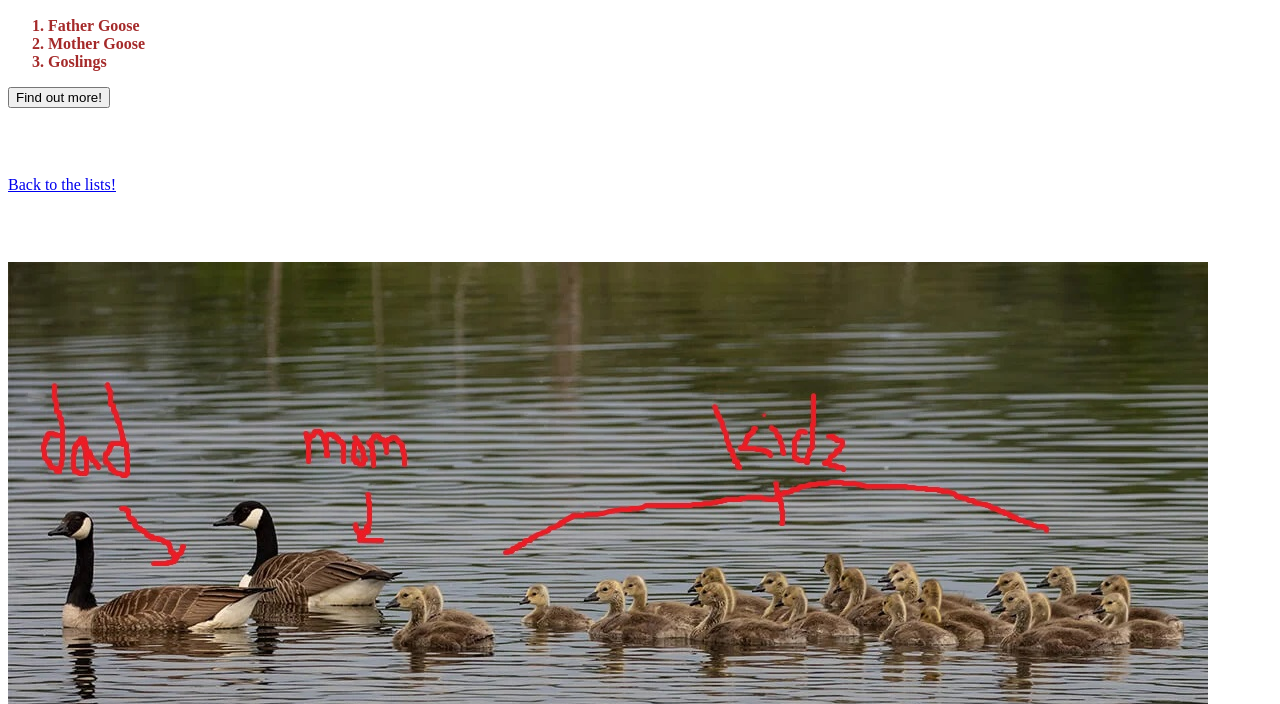
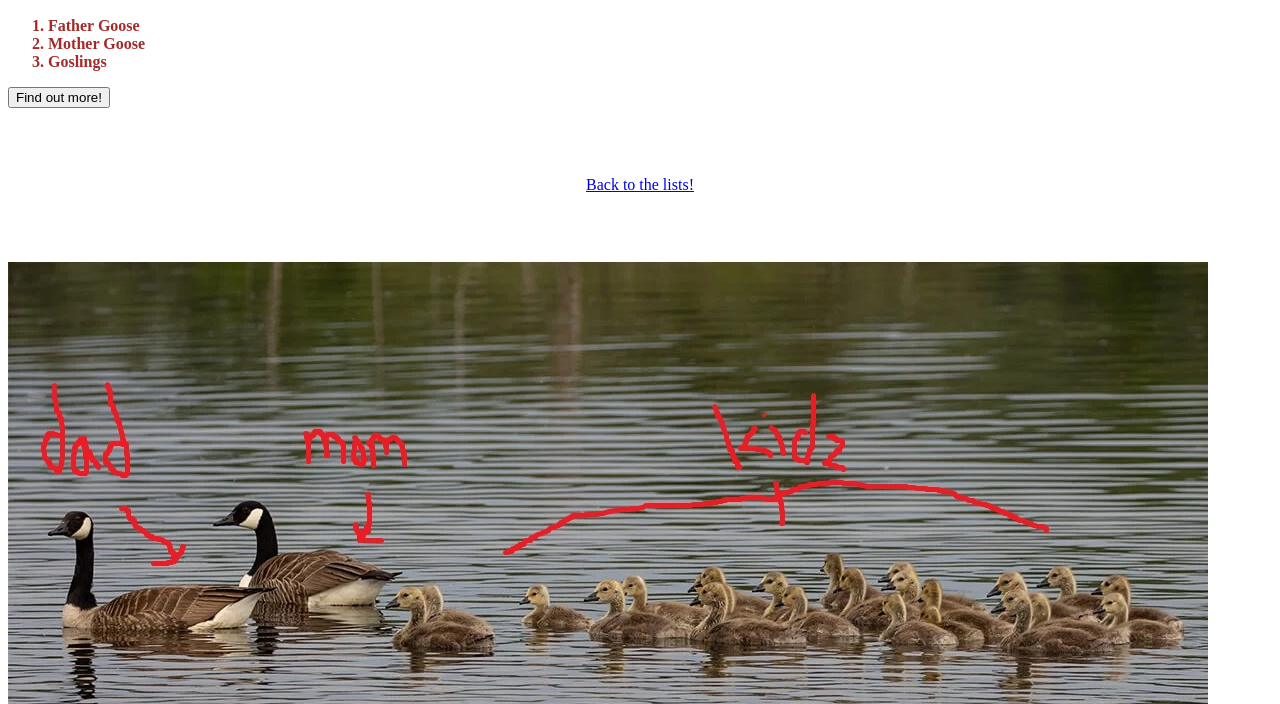
Before and after one commit to dmtargett/dmtargett.github.io, a plain HTML site: page OrderofGeese.html in a window 1280 px wide. Shown: the part 96-800 px from the top of the page. Drawn offline with Linux system fonts and the light colour scheme.

Commit message:
Update OrderofGeese.html

```diff
--- a/OrderofGeese.html
+++ b/OrderofGeese.html
@@ -39,7 +39,7 @@
 <br> <br>
 </p>
 
-    <center></center><nav>
+    <center><nav>
         <a href="index.html">Back to the lists!</a>
         </nav></center>
 
```
